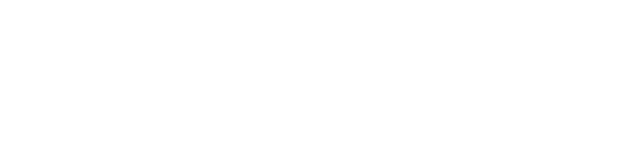
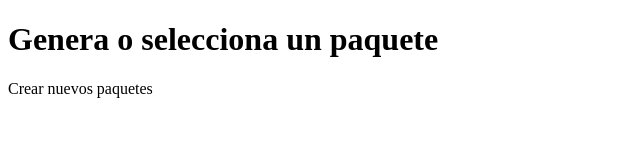
Before and after one commit to Daniela-AG15/Practica, a plain HTML site: page paquetes.html in a window 1280 px wide. Shown: the whole page, without its empty margins (0-640 px from the left). Drawn offline with Linux system fonts and the light colour scheme.

Commit message:
Agregar Informacion al paquete

```diff
--- a/paquetes.html
+++ b/paquetes.html
@@ -3,9 +3,10 @@
 <head>
     <meta charset="UTF-8">
     <meta name="viewport" content="width=device-width, initial-scale=1.0">
-    <title>Document</title>
+    <title>Paquetes de Cobros</title>
 </head>
 <body>
-
+    <h1>Genera o selecciona un paquete</h1>
+    <p>Crear nuevos paquetes</p>
 </body>
 </html>
```
